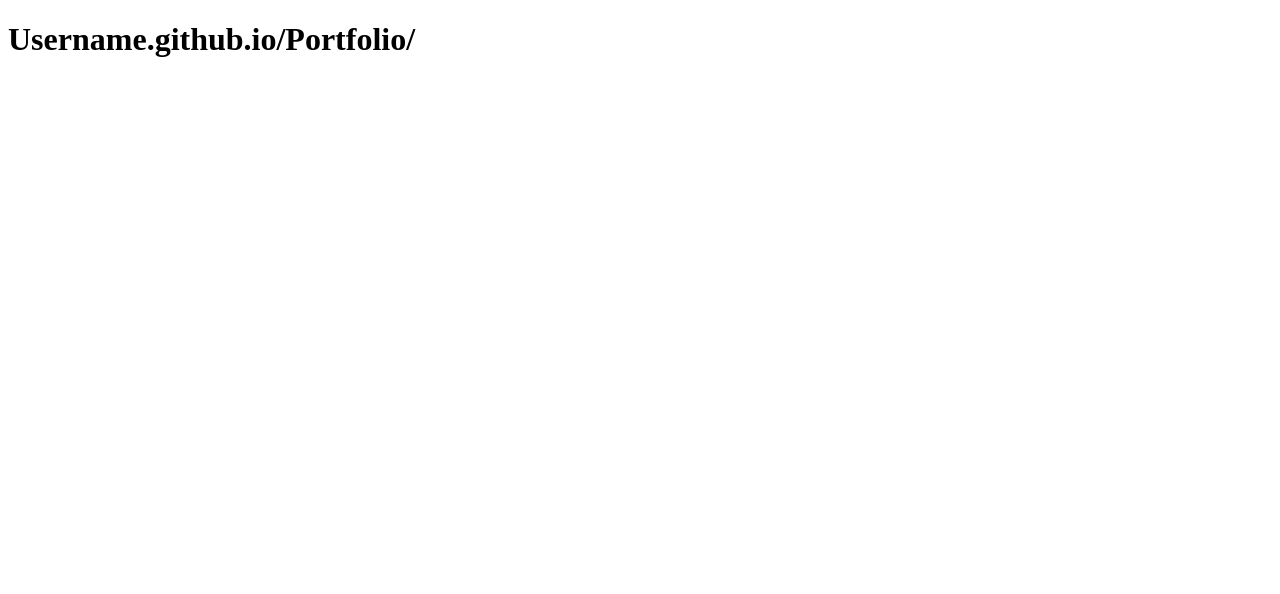
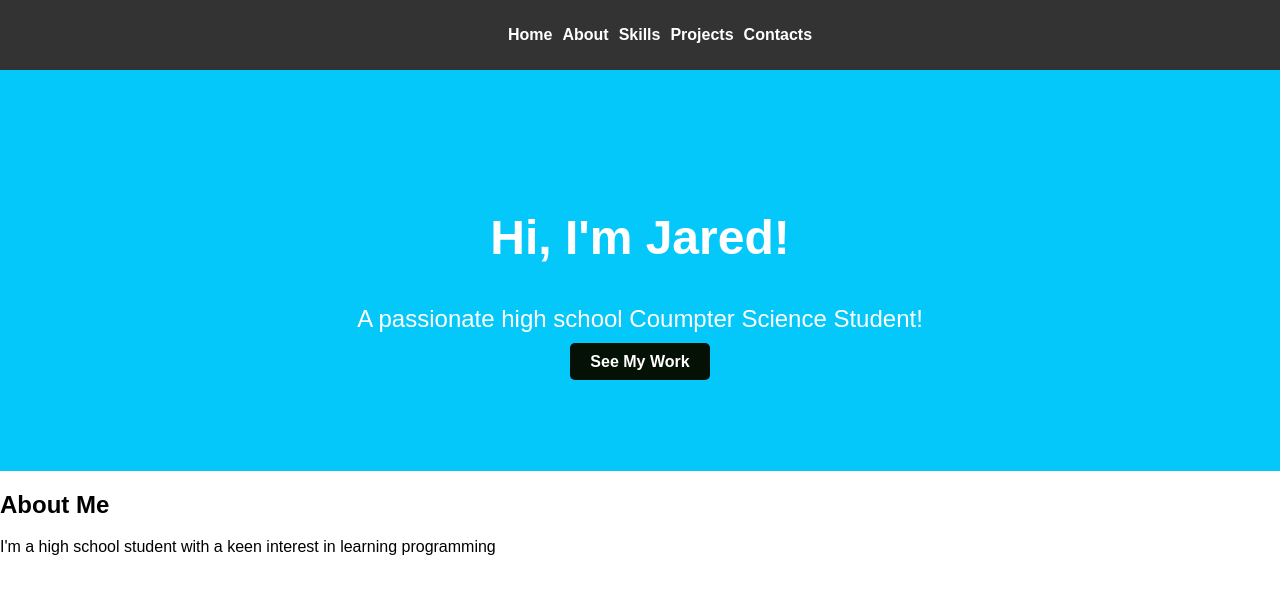
Before and after one commit to Jared365-bit/Portfolio, a plain HTML site: page index.html in a window 1280 px wide. Drawn offline with Linux system fonts and the light colour scheme.

Commit message:
Portfolio up to about section

```diff
--- a/index.html
+++ b/index.html
@@ -4,8 +4,36 @@
     <meta charset="UTF-8">
     <meta name="viewport" content="width=device-width, initial-scale=1.0">
     <title>Portfolio-Jared</title>
+    <link rel="stylesheet" href="style.css">
 </head>
 <body>
-    <h1>Username.github.io/Portfolio/</h1>
+   <link rel="stylesheet" href="link rel="stylesheet" href="https://cdnjs.cloudflare.com/ajax/libs/font-awesome/6.7.0/css/all.min.css" integrity="sha512-9xKTRVabjVeZmc+GUW8GgSmcREDunMM+Dt/GrzchfN8tkwHizc5RP4Ok/MXFFy5rIjJjzhndFScTceq5e6GvVQ==" crossorigin="anonymous" referrerpolicy="no-referrer" />
+<header>
+    <!-- Header Section -->
+    <nav>
+        <ul>
+        <li><a href="#">Home</a></li>
+        <li><a href="#about">About</a></li>
+        <li><a href="#skils">Skills</a></li>
+        <li><a href="#projects">Projects</a></li>
+        <li><a href="#contact">Contacts</a></li>
+        </ul>
+    </nav>
+</header>
+
+<!-- Hero Section -->
+ <section class="hero">
+    <div class="hero-content">
+        <h1>Hi, I'm Jared!</h1>
+        <p>A passionate high school Coumpter Science Student!</p>
+        <a href="https://github.com/Jared365-bit" class="cta-button">See My Work</a>
+    </div>
+ </section>
+
+ <!-- About Section -->
+  <section id="about" class="about">
+    <h2>About Me</h2>
+    <p>I'm a high school student with a keen interest in learning programming</p>
+  </section>
 </body>
 </html>
--- /dev/null
+++ b/style.css
@@ -0,0 +1,48 @@
+body {
+    margin: 0;
+    font-family: Arial, Helvetica, sans-serif;
+}
+header {
+    background-color: #333;
+    color: white;
+    padding: 10px 20px;
+}
+header nav ul {
+list-style-type: none;
+display: flex;
+justify-content: center;
+gap: 10px;
+}
+
+header nav ul li a {
+    color: white;
+    text-decoration: none;
+    font-weight: bold;
+}
+
+header nav ul li a:hover {
+    text-decoration: underline;
+    color: orange;
+}
+/* Hero Section */
+.hero {
+    background-color: rgb(4, 200, 249);
+    color: white;
+    text-align: center;
+    padding: 100px 20px;
+}
+.hero-content h1 {
+    font-size: 3rem;
+}
+.hero-content p {
+    font-size: 1.5rem;
+    margin: 20px 0;
+}
+.cta-button {
+background-color: #061106;
+color: white;
+padding: 10px 20px;
+text-decoration: none;
+font-weight: bold;
+border-radius: 5px;
+}
```
Also changed, not shown: images/landingpage_image.png (added), images/portfolio.png (added), images/webapp.png (added), 1 other file.
